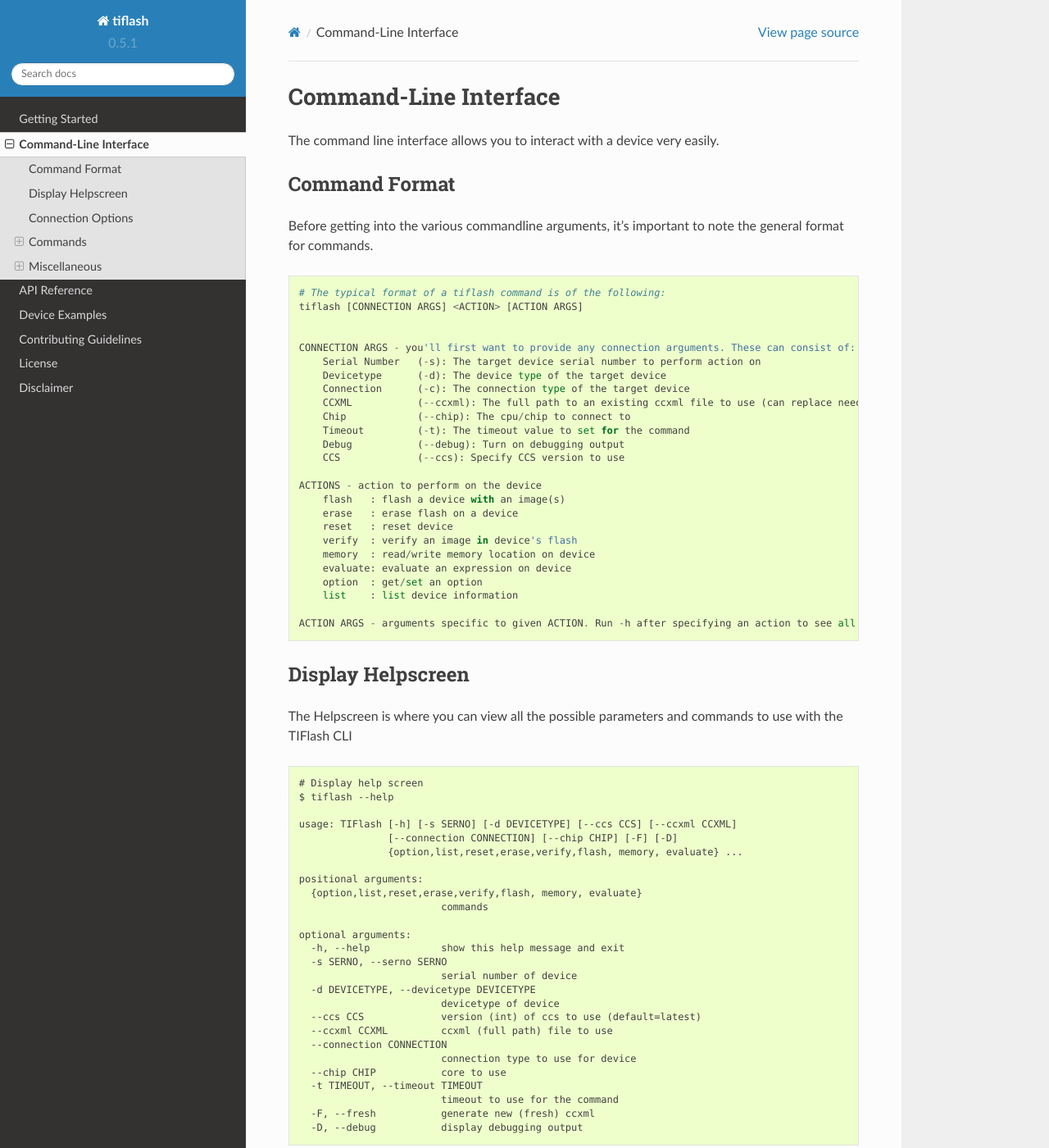
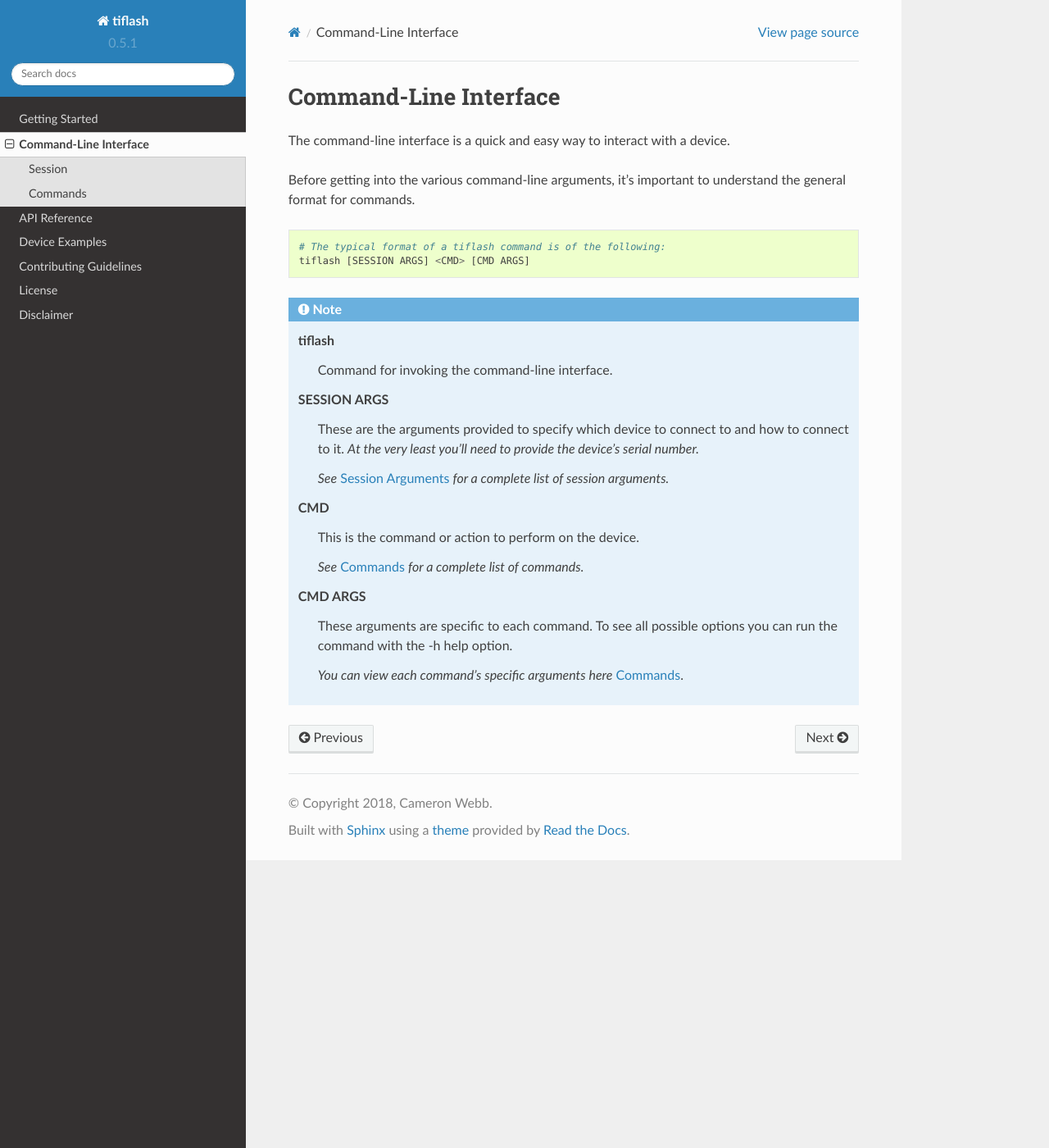
Before and after one commit to webbcam/tiflash, a Sphinx documentation site: the page built from docs/source/cli.rst, in a window 1280 px wide and 1400 px high. Shown: the whole window at 82% size. Built offline with Sphinx 7.4.7 and the Read the Docs theme 2.0.0, drawn with Linux system fonts in a browser that asks for light colours; some of the changed text lies outside the part shown.

Commit message:
updated documentation for auto documenting CLI

```diff
--- a/docs/source/cli.rst
+++ b/docs/source/cli.rst
@@ -3,232 +3,46 @@
 Command-Line Interface
 ======================
 
-The command line interface allows you to interact with a device very easily.
+The command-line interface is a quick and easy way to interact with a
+device.
 
-Command Format
---------------
-
-Before getting into the various commandline arguments, it’s important to
-note the general format for commands.
+Before getting into the various command-line arguments, it’s important to
+understand the general format for commands.
 
 ::
 
     # The typical format of a tiflash command is of the following:
-    tiflash [CONNECTION ARGS] <ACTION> [ACTION ARGS]
+    tiflash [SESSION ARGS] <CMD> [CMD ARGS]
+
+.. note::
+
+    tiflash
+        Command for invoking the command-line interface.
+
+    SESSION ARGS
+        These are the arguments provided to specify which device to connect to and
+        how to connect to it. *At the very least you'll need to provide the
+        device's serial number.*
+
+        *See* :ref:`Session Arguments <session>` *for a complete list of session
+        arguments.*
+
+    CMD
+        This is the command or action to perform on the device.
+
+        *See* :ref:`Commands <commands>` *for a complete list of commands.*
+
+    CMD ARGS
+        These arguments are specific to each command. To see all possible options
+        you can run the command with the -h help option.
+
+        *You can view each command's specific arguments here* :ref:`Commands
+        <commands>`.
 
 
-    CONNECTION ARGS - you'll first want to provide any connection arguments. These can consist of:
-        Serial Number   (-s): The target device serial number to perform action on
-        Devicetype      (-d): The device type of the target device
-        Connection      (-c): The connection type of the target device
-        CCXML           (--ccxml): The full path to an existing ccxml file to use (can replace need for Serial Number)
-        Chip            (--chip): The cpu/chip to connect to
-        Timeout         (-t): The timeout value to set for the command
-        Debug           (--debug): Turn on debugging output
-        CCS             (--ccs): Specify CCS version to use
+.. toctree::
+    :hidden:
+    :maxdepth: 1
 
-    ACTIONS - action to perform on the device
-        flash   : flash a device with an image(s)
-        erase   : erase flash on a device
-        reset   : reset device
-        verify  : verify an image in device's flash
-        memory  : read/write memory location on device
-        evaluate: evaluate an expression on device
-        option  : get/set an option
-        list    : list device information
-
-    ACTION ARGS - arguments specific to given ACTION. Run -h after specifying an action to see all arguments specific to that action.
-
-Display Helpscreen
-------------------
-
-The Helpscreen is where you can view all the possible parameters and
-commands to use with the TIFlash CLI
-
-::
-
-    # Display help screen
-    $ tiflash --help
-
-    usage: TIFlash [-h] [-s SERNO] [-d DEVICETYPE] [--ccs CCS] [--ccxml CCXML]
-                   [--connection CONNECTION] [--chip CHIP] [-F] [-D]
-                   {option,list,reset,erase,verify,flash, memory, evaluate} ...
-
-    positional arguments:
-      {option,list,reset,erase,verify,flash, memory, evaluate}
-                            commands
-
-    optional arguments:
-      -h, --help            show this help message and exit
-      -s SERNO, --serno SERNO
-                            serial number of device
-      -d DEVICETYPE, --devicetype DEVICETYPE
-                            devicetype of device
-      --ccs CCS             version (int) of ccs to use (default=latest)
-      --ccxml CCXML         ccxml (full path) file to use
-      --connection CONNECTION
-                            connection type to use for device
-      --chip CHIP           core to use
-      -t TIMEOUT, --timeout TIMEOUT
-                            timeout to use for the command
-      -F, --fresh           generate new (fresh) ccxml
-      -D, --debug           display debugging output
-
-Connection Options
------------------------------
-
-There are a variety of ways for specifying a device to connect to.
-
-Most often you’ll only need to supply the serial number and TIFlash will
-try to automatically determine the default configurations (device type,
-connection, chip, etc.) to use when connecting to the device.
-
-::
-
-    # Connecting to a device by serno
-    $ tiflash -s <SERNO>
-
-However occasionally you may have to specify these configurations
-explicitly.
-
-::
-
-    # Connecting to a device and specifying device type
-    $ tiflash -s <SERNO> --devicetype <DEVICETYPE>
-
-    # Connecting to a device and specifying connection type
-    $ tiflash -s <SERNO> --connection <CONNECTION NAME>
-
-    # Connecting to a device and specifying the chip type
-    $ tiflash -s <SERNO> --chip <CHIP NAME>
-
-You can also specify an existing ccxml file to use for connecting to a
-device
-
-::
-
-    # Connect to a device specified in a ccxml file
-    $ tiflash --ccxml /path/to/device.ccxml
-
-    # Connect to a device specified in a ccxml file and override the connection type
-    $ tiflash --ccxml /path/to/device.ccxml --connection <CONNECTION NAME>
-
-*After specifying a configuration explicitly once (i.e. connection
-type), the change will persist and thus you’ll only have to specify the
-serial number the next time. (Using **–fresh** will reset to defaults)*
-
-Commands
---------
-
-Flash
-^^^^^
-
-::
-
-    # Flash a device
-    $ tiflash -s L4000CE flash /path/to/image.hex
-
-    # Flash a device and reset upon loading
-    $ tiflash -s L4000CE flash /path/to/image.hex -o ResetOnRestart true
-
-Erase
-^^^^^
-
-::
-
-    # Erase a device's flash
-    $ tiflash -s L4000CE erase
-
-Reset
-^^^^^
-
-::
-
-    # Reset a device
-    $ tiflash -s L4000CE reset
-
-Verify Image
-^^^^^^^^^^^^
-
-::
-
-    # Verify an image in device's flash
-    $ tiflash verify /path/to/image.hex
-
-Memory
-^^^^^^
-
-::
-
-    # Read to a device's memory
-    $ tiflash -s L4000CE memory --read --address 0x500012F0 --num 8 --hex
-
-    # Write to a device's memory
-    $ tiflash -s L4000CE memory --write --address 0x500012F0 --data 0x01 0x02 0x03
-
-Evaluate
-^^^^^^
-
-::
-
-    # Evaluate a C or GEL expression on a device
-    $ tiflash -s L4000CE evaluate "MassErase()"
-    $ tiflash -s L4000CE evaluate "Image_specificVariable" --symbols "/path/to/image.out"
-
-Get Option Value
-^^^^^^^^^^^^^^^^
-
-::
-
-    # Get Device's HW Revision (option)
-    $ tiflash -s L4000CE option --get DeviceInfoRevision
-
-    # Get Device option but running an operation prior
-    $ tiflash -s L4000CE option --get DeviceBlePrimary -op ReadPriBle
-
-List Information
-^^^^^^^^^^^^^^^^
-
-::
-
-    # List all installed devicetypes
-    tiflash list --devices
-
-    # List all installed connections
-    tiflash list --connections
-
-    # List all installed cpus
-    tiflash list --cpus
-
-    # List all installed target configurations
-    tiflash list --cfgs
-
-Miscellaneous
--------------
-
-Set CCS Version
-^^^^^^^^^^^^^^^
-
-::
-
-    # Run a command using a specific CCS version
-    $ tiflash --ccs 8 -s L4000CE reset
-
-Set Debug Mode
-^^^^^^^^^^^^^^
-
-::
-
-    # Run a command with Debug output on
-    $ tiflash --debug -s L4000CE reset
-
-Fresh CCXML
-^^^^^^^^^^^
-
-::
-
-    # Create a fresh CCXML
-    $ tiflash -s L4000CE --fresh
-
-    # Create a fresh CCXML
-    $ tiflash --ccxml /path/to/device.ccxml --fresh
+    cli/session
+    cli/commands
--- a/docs/source/examples.rst
+++ b/docs/source/examples.rst
@@ -9,10 +9,10 @@
 
 **Note:**
 You can view a device's platform specific options by running:
+
 ::
 
     tiflash -d DEVICETYPE option --list
-
 
 .. toctree::
     :caption: Device Families
--- a/docs/source/index.rst
+++ b/docs/source/index.rst
@@ -3,7 +3,7 @@
 TI-Flash Documentation
 ======================
 
-An *unofficial* Python flash programmer for `TI
+An *unofficial* Python flash programmer for `Texas Instruments
 Launchpads <http://www.ti.com/tools-software/launchpads/overview.html>`__.
 
 Overview
```
Also changed, not shown: docs/source/api.rst (+20 -1 lines), docs/source/cli/commands.rst (added, +70 -0 lines), docs/source/cli/erase.rst (added, +10 -0 lines), docs/source/cli/evaluate.rst (added, +10 -0 lines), docs/source/cli/flash.rst (added, +10 -0 lines), docs/source/cli/list.rst (added, +10 -0 lines), docs/source/cli/memory.rst (added, +10 -0 lines), docs/source/cli/option.rst (added, +10 -0 lines), docs/source/cli/reset.rst (added, +10 -0 lines), docs/source/cli/session.rst (added, +21 -0 lines), docs/source/cli/verify.rst (added, +10 -0 lines), 2 other files.
